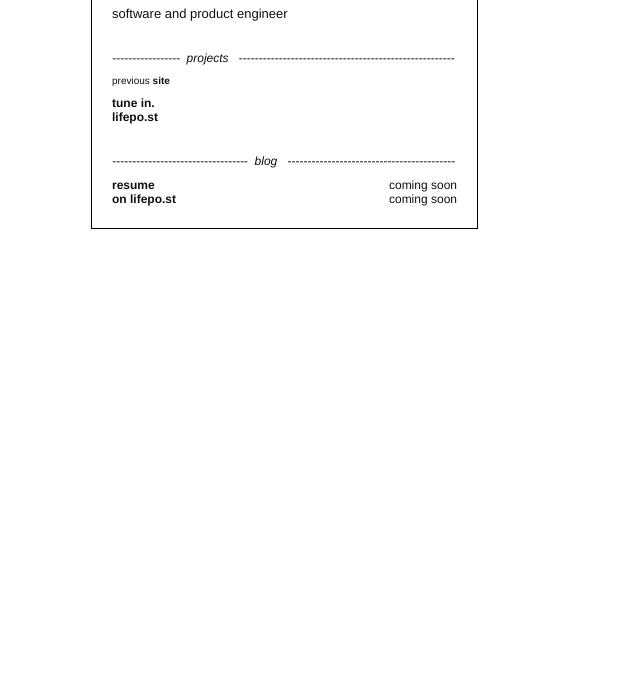
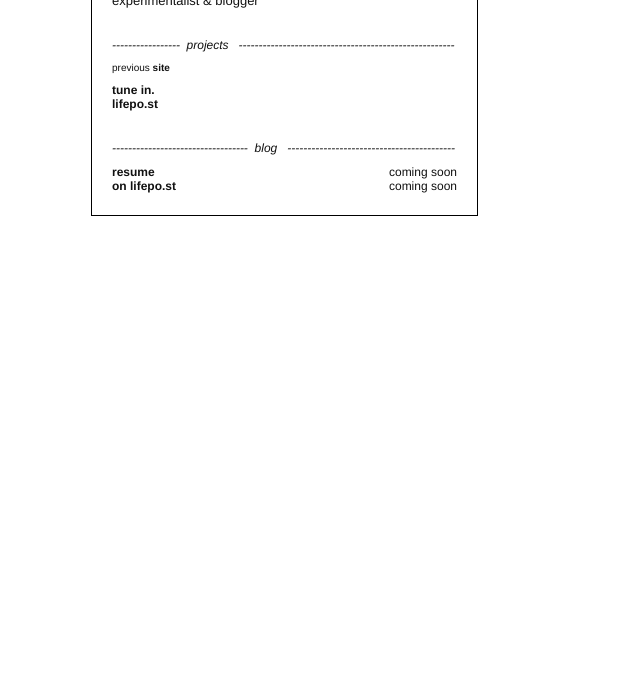
Before and after one commit to jiminkk/my-website, a website: page index.html in a window 1280 px wide. Shown: the part 116-800 px from the top of the page, without its empty margins (0-640 px from the left). Drawn offline with Linux system fonts and the light colour scheme.

Commit message:
biosldfkj

```diff
--- a/index.html
+++ b/index.html
@@ -102,9 +102,7 @@
           <h1 class="name">Jasmine 지민 Kim</h1>
         </div>
 
-        <div class="about">
-          <p>software and product engineer</p>
-        </div>
+        <div class="about">experimentalist & blogger</div>
         <div class="projects">
           <p class="subheader">
             -----------------&nbsp;&nbsp;projects
```
